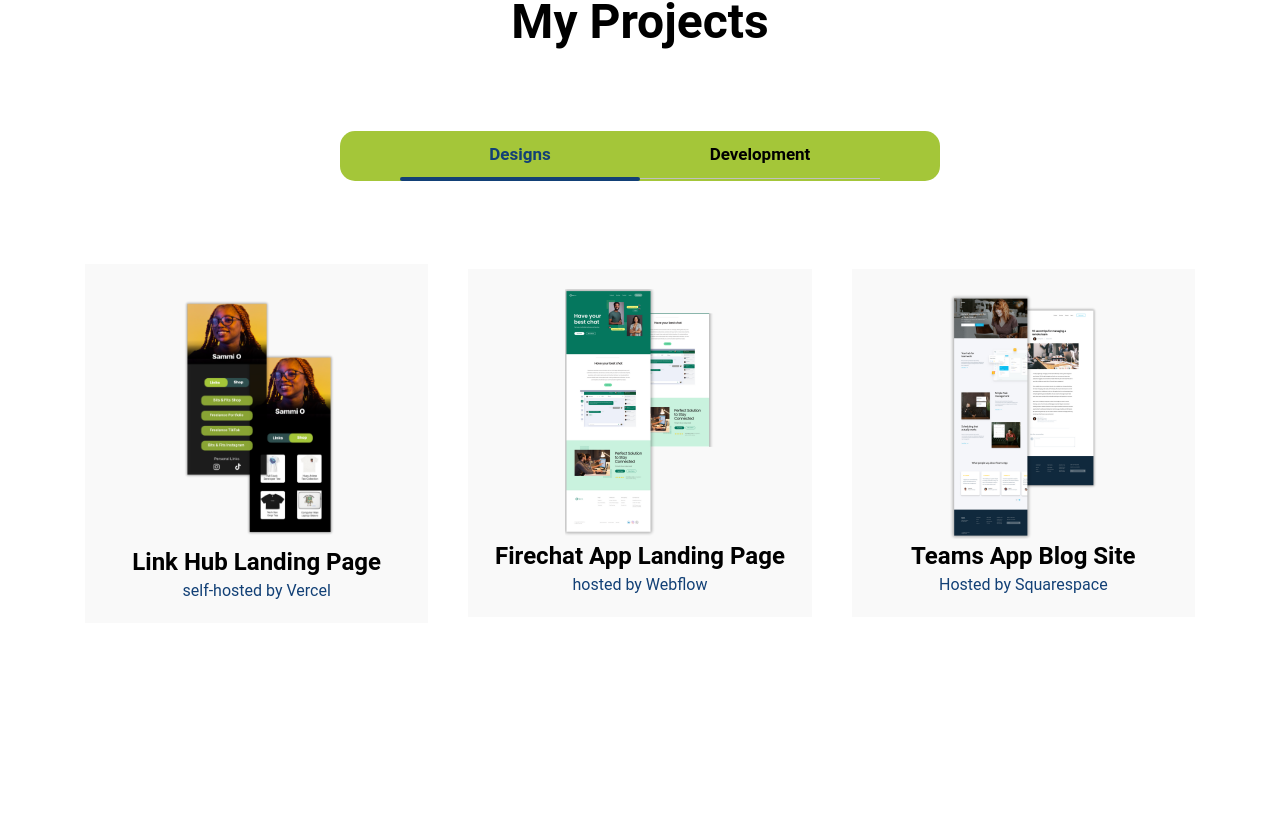
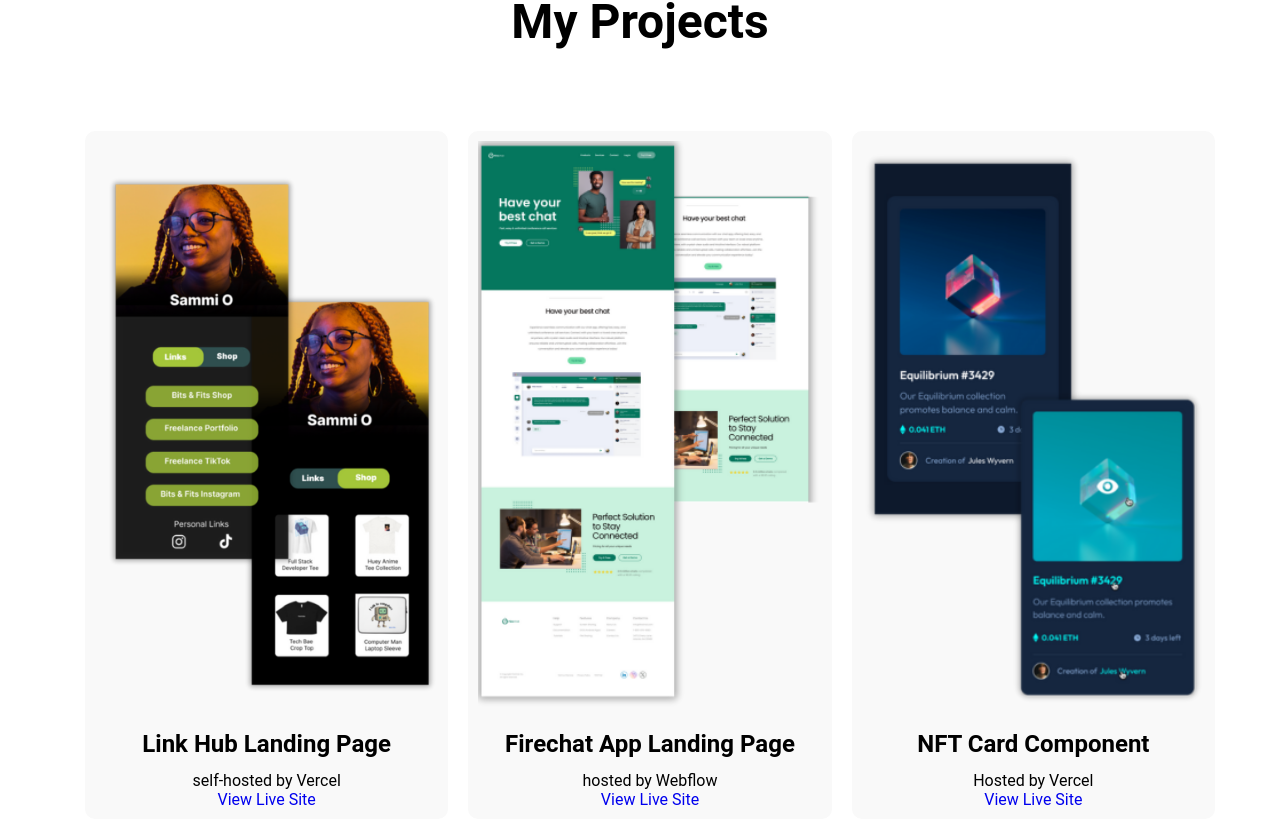
Before and after one commit to SOyeniyi801/my-portfolio, a React (Create React App) app: page / in a window 1280 px wide. Shown: the part 2776-3600 px from the top of the page. Built offline with nearby package versions, Linux system fonts and the light colour scheme.

Commit message:
projects section redo, spacing issues

```diff
--- a/src/App.css
+++ b/src/App.css
@@ -372,10 +372,6 @@ h3 {
 
  /* Projects Section Starts */
 
-
- .btn-github:hover svg path {
-  fill: var(--github)
- }
  .projects-section {
   display:flex;
   padding: 112px 85px;
@@ -400,156 +396,33 @@ h3 {
 
  .projects-section-container {
   display: grid;
-  justify-content: center;
-  align-items: flex-start;
-  gap: 42.6px;
-  grid-template-columns: repeat(4, 1fr)
+  grid-template-columns: repeat(3, 1fr); /* Default: 3 columns */
+  gap: 40px;
 }
 
- .projects-section-container {
-  display: flex;
-  flex-direction: column;
-  justify-content: center;
-  align-items: center;
+.projects-grid {
+  display: contents; /* Ensures grid items take the full width of their container */
+}
+
+.project-card {
+  border-radius: 10px;
+  background-color: var(--bg-shade);
+  padding: 10px;
+  text-align: center;
   width: 100%;
 }
 
- .projects-slider-container {
-  max-width: 600px;
-  width: 100%;
-  background-color: var(--primary);
-  border-radius: 15px;
-  display: flex;
-  align-items: center;
-  justify-content: center;
-  flex-direction: column;
-  box-shadow: 0, 0 8px rgba(0, 0, 0, 0.2);
+.project-link {
+  text-decoration: none;
 }
 
- .projects-slider-container nav {
-  position: relative;
-  height: 50px;
-  width: 80%;
-  display: flex;
-  align-items: center;
-  justify-content: center;
+.project-image {
+  width: 100%;
+  height: auto;
 }
 
- .projects-slider-container nav::after {
-  content: "";
-  background: silver;
-  width: 100%;
-  height: 1px;
-  position: absolute;
-  top: 47px;
- }
-
- .projects-slider-container nav label {
-  position: relative;
-  display: block;
-  height: 50%;
-  width: 100%;
-  text-align: center;
-  cursor: pointer;
-  font-size: 17px;
-  font-weight: 600;
- }
-
-  input[type="radio"]{
-  display: none;
- }
-
- .projects-slider-container nav .slider {
-  position: absolute;
-  height: 4.5px;
-  background-color: var(--darkblue);
-  border-radius: 20px;
-  width: 50%;
-  z-index: 1;
-  left: 0;
-  bottom: 0;
-  transition: all 0.3s ease;
- }
-
- #designs:checked ~ nav .slider {
-  left: 0%;
-}
-
-#development:checked ~ nav .slider {
-  left: 50%;
- }
-
- #designs:checked ~ nav .designs {
-  color: var(--darkblue);
- }
- #development:checked ~ nav .development {
-  color: var(--darkblue);
- }
-
- .projects-slider-section {
-  display: flex;
-  flex-direction: column;
-  align-items: center;
-  justify-content: center;
-  width: 100%;
-}
-
- .projects-slider-section .content {
-  /* display: none; */
-  margin-bottom: 20px;
- }
-
- .projects-slider-section .content .title {
-  font-size: 21px;
-  font-weight: 600;
- }
-
- #designs:checked ~ .projects-slider-section .content-1{
-  display: block;
- }
- #development:checked ~ .projects-slider-section .content-2{
-  display: block;
- }
-
- .projects-section-card {
-  display: flex;
-  width: 40%;
-  background-color: var(--bg-shade);
-  padding: 20px 15px;
-  justify-content: center;
-  align-items: center;
- }
-
- .projects-section-title {
-  text-align: center;
- }
-
-.project-content {
-  display: flex;
-    justify-content: center;
-    align-items: center;
-    gap: 40px;
-    margin-top: 40px;
-}
-
-
-.project-dev-img {
-  display: flex;
-  flex-direction: column;
-  justify-content: center;
-  align-items: center;
-}
- .project-dev-img img {
-  width: 50%;
-}
-
- .projects-section-img {
-  border-radius: 8px;
-  width: 100%;
- }
-
- .projects-section-img > img {
-  width: 100%;
+.project-title, .project-description, .project-tag {
+  margin-top: 10px;
 }
 
 
@@ -694,126 +567,87 @@ h3 {
     font-size: 17.333px;
     line-height: 27px;
   }
-  .projects-section-container{
+  /* .projects-section-container{
     display: flex;
     justify-content: center;
     align-content: center;
-  }
+  } */
 }
 
 @media only screen and (max-width: 1200px) {
-  .btn-outline-primary {
-    display: none;
-  }
   .hero-section {
     display: flex;
     flex-direction: column-reverse;
     padding-bottom: 70px;
   }
-.hero-section-image {
-  align-items: center;
+
+  .hero-section-image{
     justify-content: center;
   }
 
-  .hero-section-image > img {
-    width: 60%;
-    height: 60%
+  .nav_hamburger {
+    display: flex;
+    z-index: 200;
   }
 
-   .about-section-img {
+  .navbar-items {
+    position: absolute;
+    display: flex;
     align-items: center;
     justify-content: center;
-    padding-top: 20px;
+    background-color: rgba(255, 255, 255);
+    top: -20rem;
+    left: 0;
+    width: 100%;
+    transition: all ease-in-out 0.4s;
   }
+
+  .navbar-items.active {
+    top: 30px;
+  }
+}
+
+/* Consolidated Media Queries */
+@media only screen and (max-width: 768px) {
+  .projects-grid {
+    display: flex;
+    flex-direction: column; /* Stack items vertically */
+    gap: 20px;
+  }
+
+  .projects-section-container {
+    display: flex;
+    flex-direction: column; /* Stack items vertically */
+    gap: 20px;
+  }
+  .hero-section-image > img,
   .about-section-img > img {
     width: 60%;
     height: 60%;
   }
-  .hero-section-title,
-  .hero-section-description,
-  .footer-content {
-    text-align: center;
+
+  .navbar-items ul {
+    flex-direction: column;
+    align-items: center;
+    width: 100%;
   }
+
   .skills-section-container,
   .about-section,
-  .projects-section-container,
-  .projects-container-box,
   .footer-link-container,
   .footer-items > ul,
   .footer-content-container {
     display: flex;
     flex-direction: column;
   }
-  .skills-section,
-  .projects-container,
-  .hero-section-content,
-  .hero-section-content-box {
-    align-items: center;
-  }
-  .projects-section-title{
-    text-align: left;
-  }
-  .project-content{
-    display: flex;
-    justify-content: center;
-    align-content: center;
-    flex-direction: column;
-  }
 
-  .projects-container-box {
-    gap: 30px;
-  }
-  .skills-section,
-  .testimonial-section,
-  .contact-section,
-  .footer-container {
-    gap: 20px;
-    padding-top: 70px;
-    padding-bottom: 70px;
-  }
-  .about-section {
-    gap: 20px;
-    padding-top: 0;
-    padding-bottom: 0;
-  }
-  .testimonial-section-card {
-    padding: 25px;
-  }
-  .hero-section-title,
-  .skills-section-heading,
-  .sections-heading {
-    font-size: 35px;
-    line-height: 40px;
-  }
-  .hero-section-content-box {
-    gap: 10px;
-  }
-  .contact-form-container {
-    width: 100%;
-  }
-  .container {
-    display: flex;
-    flex-direction: column;
-    gap: 10px;
-  }
   .footer-social-icon > ul,
   .footer-items > ul {
     padding: 0;
     align-items: center;
   }
-  .divider {
-    margin: 20px;
-  }
 }
 
-@media only screen and (max-width: 590px){
-
-  .skills-section-card {
-    padding: 15px;
-    min-width: 250px;
-  }
-
-}
 
 /* Hamburger menu  */
 
--- a/src/Pages/Home/Projects.jsx
+++ b/src/Pages/Home/Projects.jsx
@@ -1,21 +1,32 @@
 import React, { useState } from 'react';
-import SliderControls from '../../components/Slider/SliderControls';
-import SliderContent from '../../components/Slider/SliderContent';
+import Card from '../../components/Card';
+import PopoutModal from '../../components/PopoutModal/PopoutModal';
+import data from '../../data/index.json';
 
-function Projects({ data }) {
-  const [selectedTab, setSelectedTab] = useState('designs');
+function Projects() {
+  const [modalOpen, setModalOpen] = useState(false);
+  const [modalImageSrc, setModalImageSrc] = useState('');
+
+  const handleImageClick = (src) => {
+    setModalImageSrc(src);
+    setModalOpen(true);
+  };
 
   return (
     <section className="projects-section" id="MyProjects">
       <div className="projects-container-box">
         <div className="projects-container">
-          <h2 className="projects-section-heading"> My Projects</h2>
+          <h2 className="projects-section-heading">My Projects</h2>
         </div>
       </div>
       <div className="projects-section-container">
-        <SliderControls onSelect={setSelectedTab} />
-        <SliderContent selectedTab={selectedTab} data={data} />
+        <div className="projects-grid">
+          {data.projects.map(project => (
+            <Card key={project.id} project={project} onImageClick={handleImageClick} />
+          ))}
+        </div>
       </div>
+      <PopoutModal isOpen={modalOpen} onClose={() => setModalOpen(false)} imageSrc={modalImageSrc} />
     </section>
   );
 }
--- /dev/null
+++ b/src/components/Card.jsx
@@ -0,0 +1,14 @@
+import React from 'react';
+
+function Card({ project, onImageClick }) {
+  return (
+    <div className="project-card">
+      <img src={project.src} alt={project.title} className="project-image" onClick={() => onImageClick(project.popoutSrc)} />
+      <h3 className="project-title">{project.title}</h3>
+      <p className="project-description">{project.description}</p>
+      <a href={project.projectSite} target="_blank" rel="noreferrer" className="project-link">{project.projectTag}</a>
+    </div>
+  );
+}
+
+export default Card;
--- a/src/components/Slider/SliderContent.jsx
+++ /dev/null
@@ -1,57 +0,0 @@
-import React from "react";
-import data from "../../data/index.json";
-import PopoutModal from '../PopoutModal/PopoutModal';
-import { useState } from "react";
-
-
-function SliderContent({ selectedTab }) {
-  const [modalOpen, setModalOpen] = useState(false)
-  const [selectedImage, setSelectedImage] = useState('')
-
-  const handleImageClick = (src) => {
-    setSelectedImage(src)
-    setModalOpen(true)
-  }
-  return (
-    <>
-     <section className="projects-slider-section">
-      {selectedTab === "designs" && (
-        <div className="content content-1">
-          <div className="project-content">
-            {data?.designs?.map((item, index) => (
-              <div key={index} className="projects-section-card" onClick={() => handleImageClick(item.popoutSrc)}>
-                <div className="project-dev-img">
-                  <img src={item.src} alt="Placeholder" />
-                  <h3 className="projects-section-title">{item.title}</h3>
-                  <p className="text-md">{item.description}</p>
-                </div>
-              </div>
-            ))}
-          </div>
-        </div>
-      )}
-
-      {selectedTab === "development" && (
-        <div className="content content-2">
-          <div className="project-content">
-            {data?.development?.map((item, index) => (
-              <div key={index} className="projects-section-card">
-                <div className="project-dev-img">
-                  <img src={item.src} alt="Placeholder" />
-                  <h3 className="projects-section-title">{item.title}</h3>
-                  <p className="text-md">{item.description}</p>
-                  <a href={item.projectSite} target="_blank" rel="noreferrer">Link to Site</a>
-                </div>
-              </div>
-            ))}
-          </div>
-        </div>
-      )}
-    </section>
-    {modalOpen && <PopoutModal isOpen={modalOpen} onClose={() => setModalOpen(false)} imageSrc={selectedImage} />}
-    </>
-
-  );
-}
-
-export default SliderContent;
--- a/src/components/Slider/SliderControls.jsx
+++ /dev/null
@@ -1,21 +0,0 @@
-import React from 'react';
-
-function SliderControls({ onSelect }) {
-  return (
-    <div className="projects-slider-container">
-      <input type="radio" name="slider" id="designs" defaultChecked />
-      <input type="radio" name="slider" id="development" />
-      <nav>
-        <label htmlFor="designs" className="designs" onClick={() => onSelect('designs')}>
-          Designs
-        </label>
-        <label htmlFor="development" className="development" onClick={() => onSelect('development')}>
-          Development
-        </label>
-        <div className="slider"></div>
-      </nav>
-    </div>
-  );
-}
-
-export default SliderControls;
--- a/src/data/index.json
+++ b/src/data/index.json
@@ -25,14 +25,14 @@
             "description": "Elevate your brand's online presence with custom web design that captivates. I create visually stunning, websites that reflect your unique brand identity. Every element is carefully crafted to engage your audience and drive business growth."
         }
     ],
-    "designs": [
+    "projects": [
         {
             "id": "1",
             "src": "./assets/linktree-portfolio.png",
             "popoutSrc": "./assets/enlargedLinktree.png",
             "title": "Link Hub Landing Page",
             "description": "self-hosted by Vercel",
-            "projectSite": "https://sunnyside-agency-landing-page-beryl-seven.vercel.app/",
+            "projectSite": "https://linkhub-app.vercel.app/",
             "projectTag": "View Live Site"
         },
         {
@@ -44,36 +44,11 @@
             "projectSite": "https://firechatapp.webflow.io/",
             "projectTag": "View Live Site"
         },
-        {
-            "id": "3",
-            "src": "./assets/teamsApp-portfolio.png",
-            "popoutSrc": "./assets/enlargedTeamChat.png",
-            "title": "Teams App Blog Site",
-            "description": "Hosted by Squarespace",
-            "projectSite": "https://github-api-app-gold.vercel.app/",
-            "projectTag": "View Live Site"
-        }
-    ],
-    "development": [
-        {
-            "id": "1",
-            "src": "./assets/linktree-portfolio.png",
-            "title": "Link Hub Landing Page",
-            "description": "self-hosted by Vercel",
-            "projectSite": "https://sunnyside-agency-landing-page-beryl-seven.vercel.app/",
-            "projectTag": "View Live Site"
-        },
-        {
-            "id": "2",
-            "src": "./assets/fireapp-portfolio.png",
-            "title": "Firechat App Landing Page",
-            "description": "hosted by Webflow",
-            "projectSite": "https://firechatapp.webflow.io/",
-            "projectTag": "View Live Site"
-        },
+
         {
             "id": "3",
             "src": "./assets/nft-portfolio.png",
+            "popoutSrc": "./assets/enlargedNFT.png",
             "title": "NFT Card Component",
             "description": "Hosted by Vercel",
             "projectSite": "https://nft-card-component-iota.vercel.app/",
```
Also changed, not shown: public/assets/enlargedNFT.png (added). Lines whose indentation alone changed are shown as unchanged.
